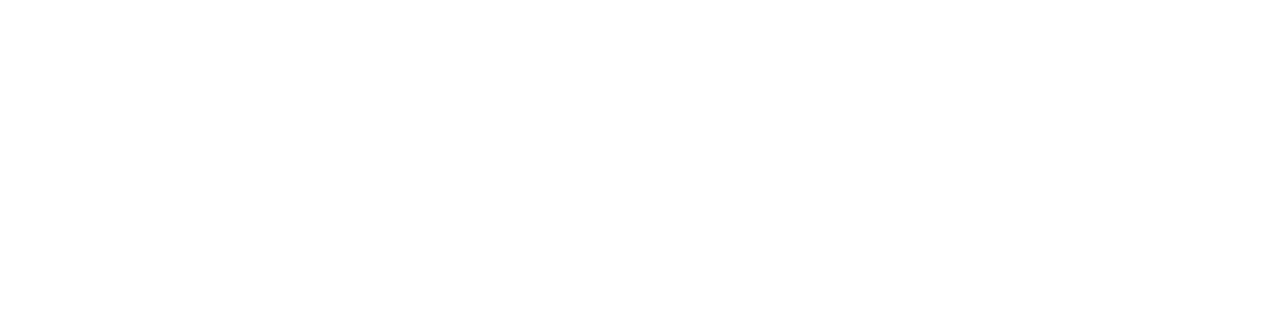
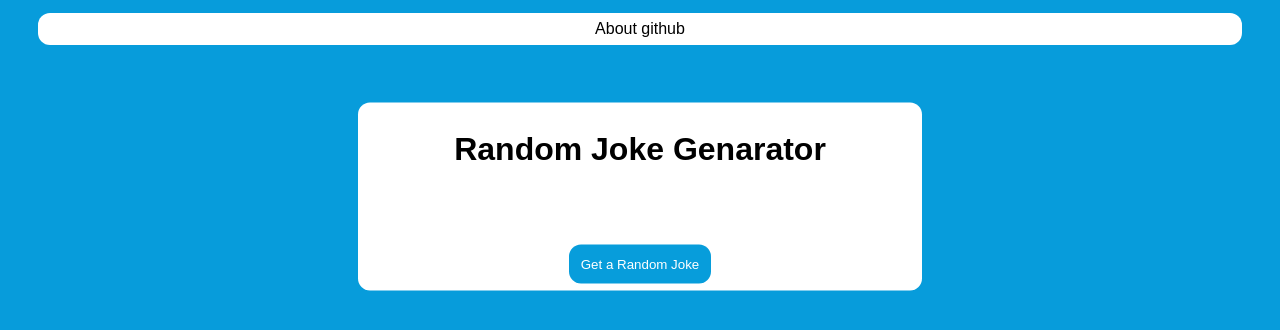
Before and after one commit to varad615/Random-Jokes, a plain HTML site: page index.html in a window 1280 px wide. Drawn offline with Linux system fonts and the light colour scheme.

Commit message:
scripts added

```diff
--- a/Js/script.js
+++ b/Js/script.js
@@ -0,0 +1,8 @@
+function getjoke() {
+  fetch("https://v2.jokeapi.dev/joke/Any?type=single")
+    .then((result) => result.json())
+    .then((data) => {
+        document.getElementById('joke').innerHTML = data.joke;
+        console.log(data);
+    });
+}
--- a/Style/style.css
+++ b/Style/style.css
@@ -0,0 +1,53 @@
+body {
+  margin: 0;
+  background-color: #079cdb;
+  font-family: Arial, Helvetica, sans-serif;
+}
+.container {
+  text-align: center;
+}
+.card {
+  padding: 7px;
+  border-radius: 12px;
+  margin-top: 5%;
+  display: inline-table;
+  padding-left: 2%;
+  padding-right: 2%;
+  background: white;
+  width: 40%;
+  transform: translate(0, -6.5px);
+  /* -webkit-box-shadow: -1px 1px 35px 5px rgba(0, 0, 0, 0.26);
+    box-shadow: -1px 1px 35px 5px rgba(0, 0, 0, 0.26);*/
+}
+button {
+  background-color: #079ddb;
+  border-radius: 12px;
+  border: none;
+  color: #fff;
+  padding: 12px;
+}
+
+p {
+  font-size: larger;
+}
+
+.header {
+  padding: 7px;
+  border-radius: 12px;
+  margin-top: 1%;
+  display: inline-table;
+  padding-left: 2%;
+  padding-right: 2%;
+  background: white;
+  width: 90%;
+
+}
+
+@media only screen and (max-width: 1000px) {
+  .card {
+    width: 80%;
+  }
+  .header{
+      margin-top: 1%;
+  }
+}
--- a/index.html
+++ b/index.html
@@ -4,9 +4,25 @@
     <meta charset="UTF-8">
     <meta http-equiv="X-UA-Compatible" content="IE=edge">
     <meta name="viewport" content="width=device-width, initial-scale=1.0">
+    <link rel="stylesheet" href="style/style.css">
+    <script src="Js/script.js"></script>
     <title>Random Jokes</title>
 </head>
 <body>
+<div class="container">
 
+    <div class="header">
+        About
+        github
+    </div>
+    <div class="card">
+        <h1>Random Joke Genarator</h1> <br>
+        <p id="joke"></p><br>
+        <button onclick="getjoke()" >Get a Random Joke</button>
+
+    </div><br>
+
+
+</div>
 </body>
 </html>
```
Also changed, not shown: images/bg.jpg (renamed from images/red-abstract-background-1.jpg).
